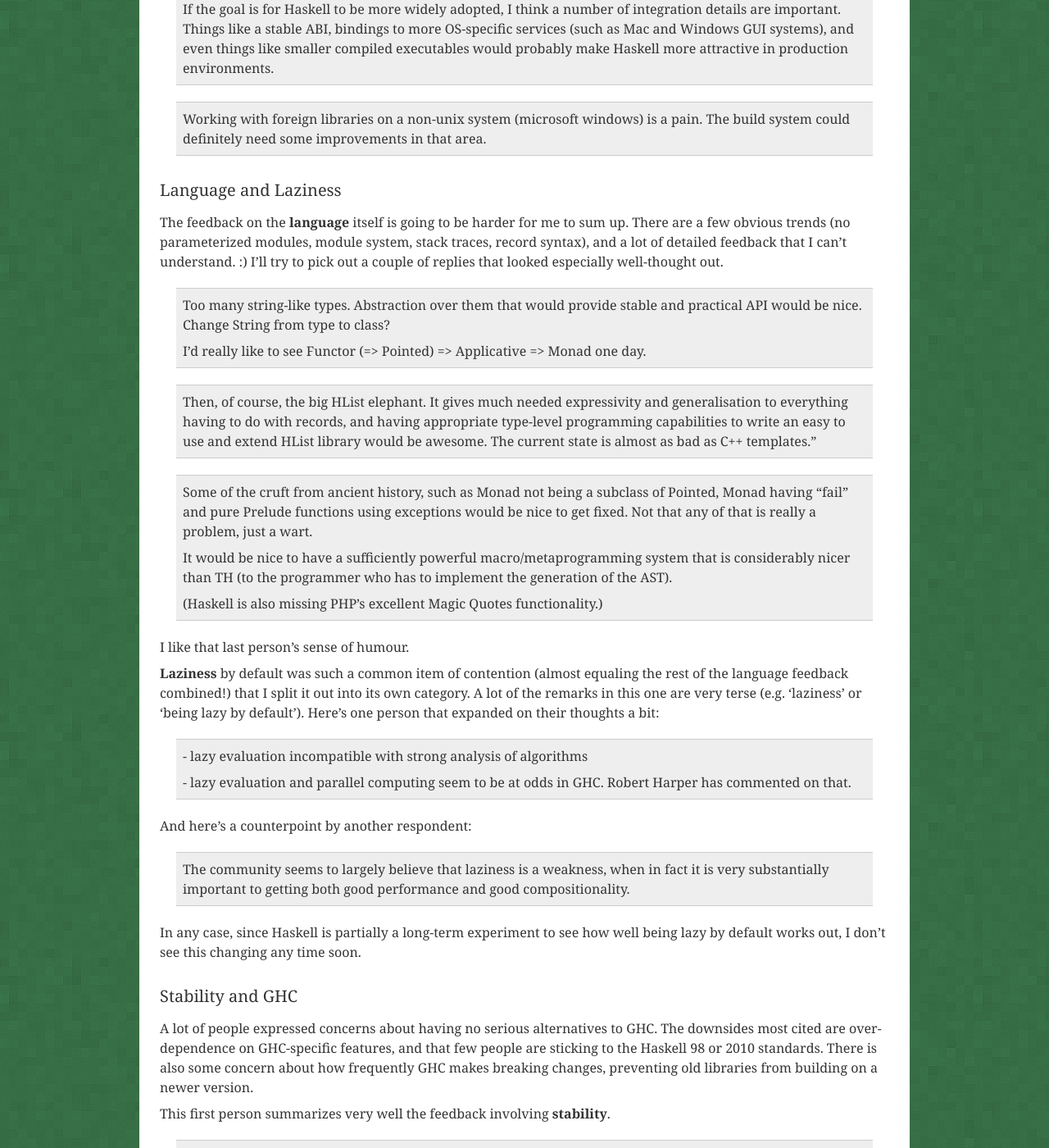
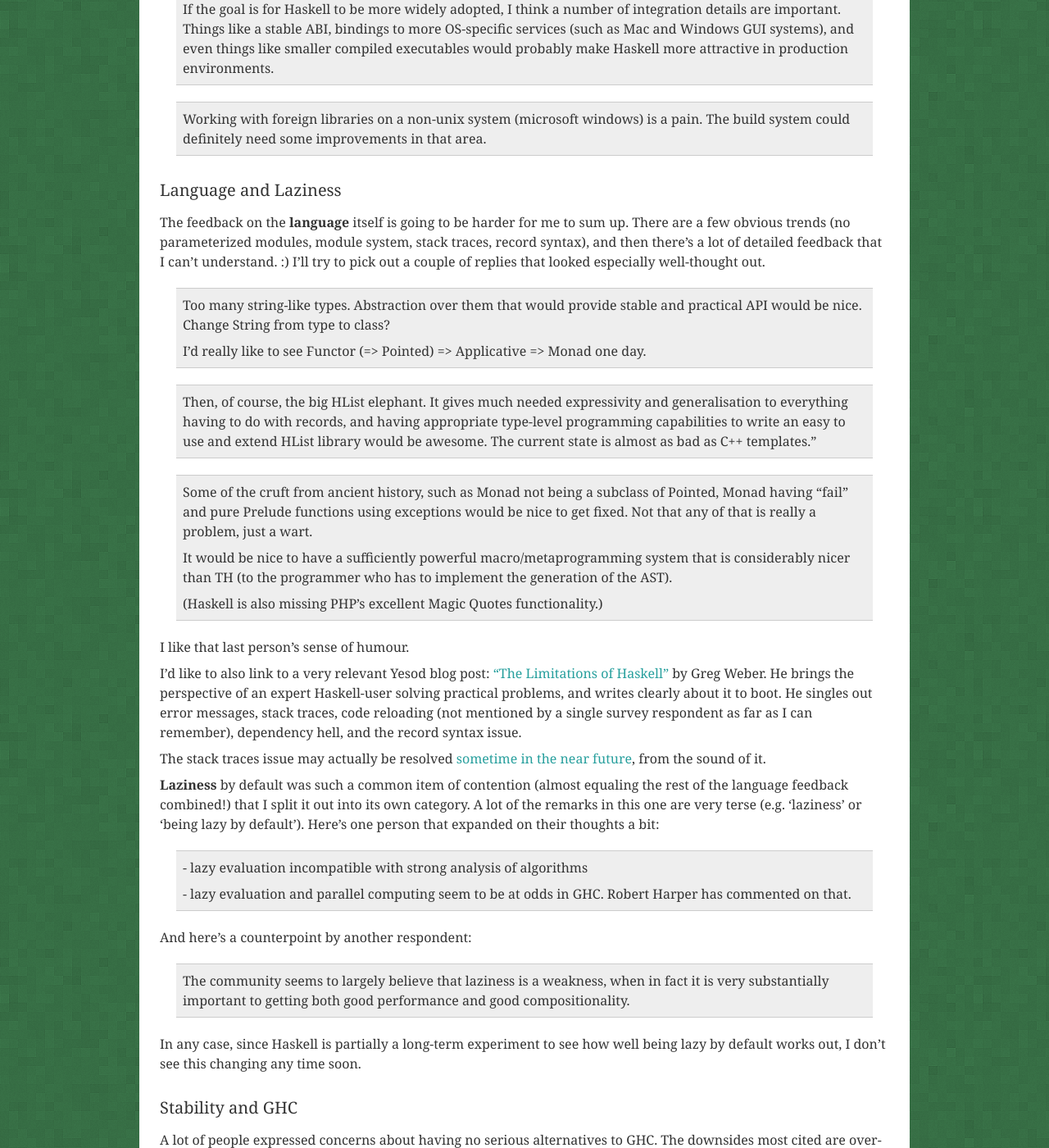
Before and after one commit to nickknw/nickknowlson.com, a Jekyll site: the page built from _posts/2011-09-12-haskell-survey-categorized-weaknesses.markdown, in a window 1280 px wide and 1400 px high, scrolled down 7093 px. Shown: the whole window at 82% size. Built offline with Jekyll 4.4.1, drawn with Linux system fonts in a browser that asks for light colours; nearby versions of some CDN libraries; comment, search, counter and statistics services are not loaded; some of the changed text lies outside the part shown.

Commit message:
add references I meant to put before publishing
now references: frege, yesod blog post, and simon marlow's stack trace G+ post

```diff
--- a/_posts/2011-09-12-haskell-survey-categorized-weaknesses.markdown
+++ b/_posts/2011-09-12-haskell-survey-categorized-weaknesses.markdown
@@ -272,7 +272,7 @@ Some people mentioned a problem with OS X Snow Leopard as well.
 <h3>Language and Laziness</h3>
 
 The feedback on the **language** itself is going to be harder for me to sum up.
-There are a few obvious trends (no parameterized modules, module system, stack traces, record syntax), and a lot of detailed feedback that I can't understand. :) I'll try to pick out a couple of replies that looked especially well-thought out.
+There are a few obvious trends (no parameterized modules, module system, stack traces, record syntax), and then there's a lot of detailed feedback that I can't understand. :) I'll try to pick out a couple of replies that looked especially well-thought out.
 
 > Too many string-like types. Abstraction over them that would provide stable and practical API would be nice. Change String from type to class?
 >
@@ -289,6 +289,17 @@ There are a few obvious trends (no parameterized modules, module system, stack t
 > (Haskell is also missing PHP’s excellent Magic Quotes functionality.)
 
 I like that last person's sense of humour.
+
+I'd like to also link to a very relevant Yesod blog
+post: ["The Limitations of Haskell"](http://www.yesodweb.com/blog/2011/09/limitations-of-haskell) by Greg
+Weber. He brings the perspective of an expert Haskell-user solving practical
+problems, and writes clearly about it to boot. He singles out error messages,
+stack traces, code reloading (not mentioned by a single survey respondent as
+far as I can remember), dependency hell, and the record syntax issue.
+
+The stack traces issue may actually be resolved [sometime in the near future](https://plus.google.com/u/0/107890464054636586545/posts/XE4T6hHm3tK), from the sound of it.
+
+
 
 **Laziness** by default was such a common item of contention (almost equaling
 the rest of the language feedback combined!) that I split it out into its own
@@ -360,6 +371,9 @@ most glaring weakness was not being able to **run on the CLR or JVM**.
 
 
 > Another problem for adopting Haskell at work would be that it doesn't run on JVM/CLR. So there is no option for polyglotting
+
+Fortunately, there are a couple a like-minded people working on mitigating this
+issue right now with [Frege](http://code.google.com/p/frege/) ([discussion](http://www.reddit.com/r/haskell/comments/kadx6/frege_haskell_like_language_on_jvm_tries_to/)).
 
 There were also some less ambitious requests for a better **FFI** to C++,
 Objective-C and Python.
```
